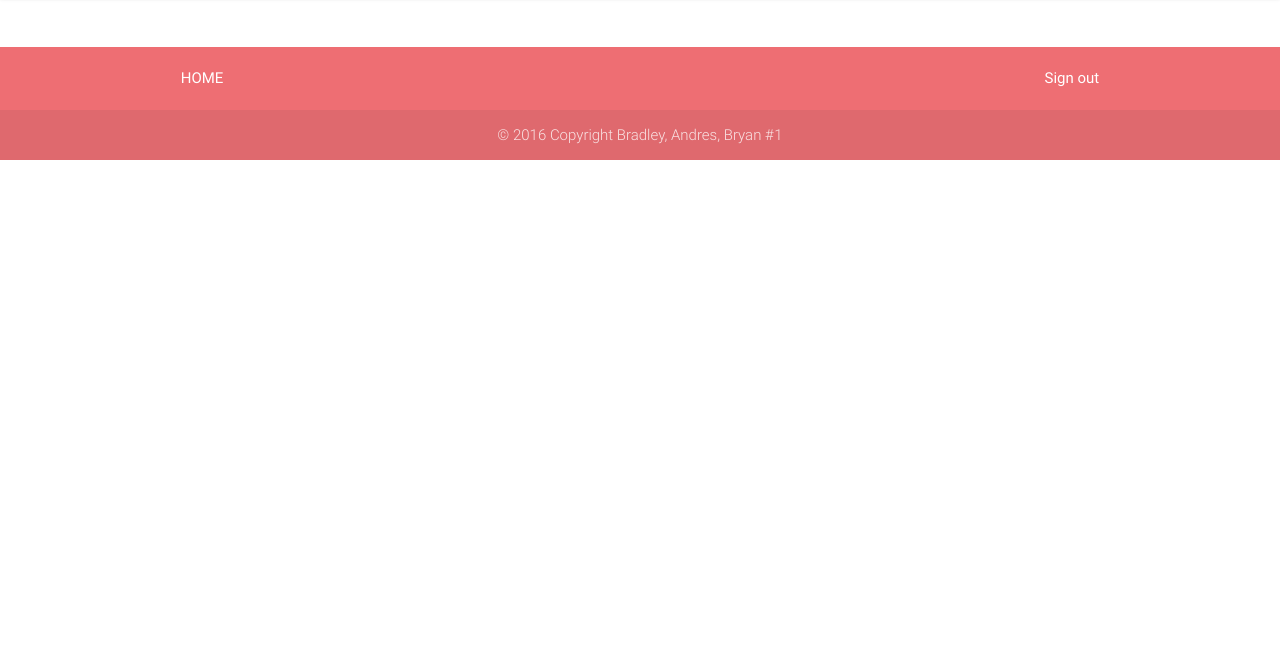
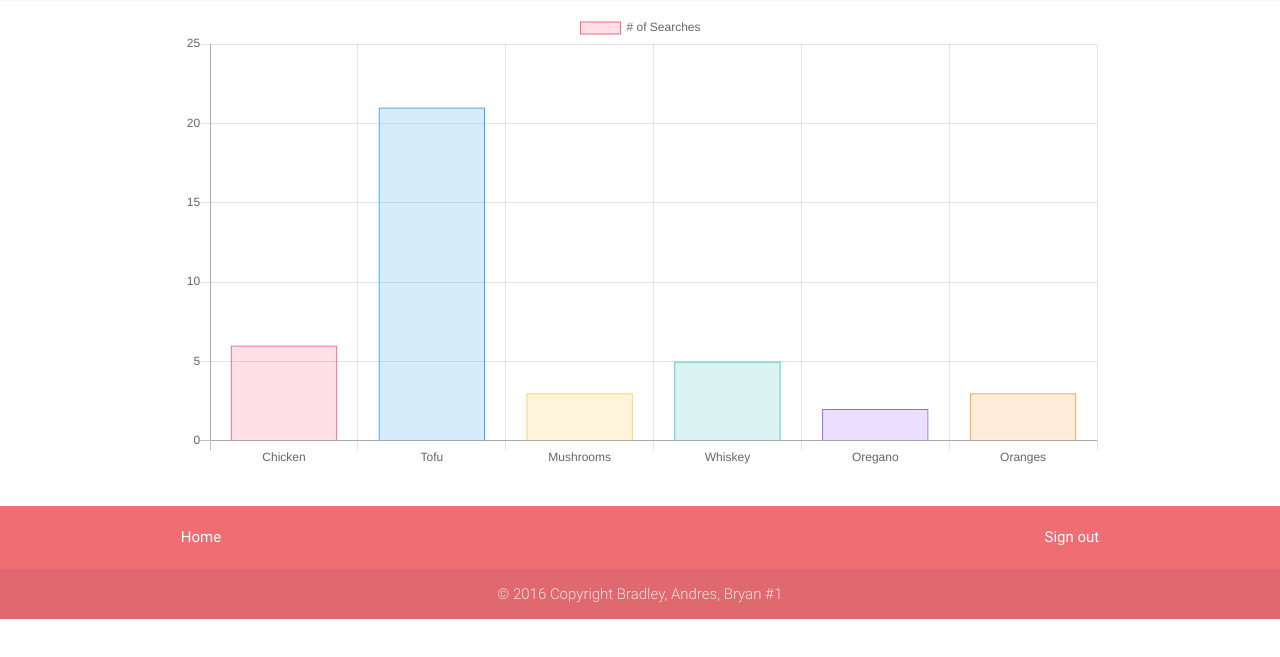
Before and after one commit to saenza76/project2, a website: page public/chart.html in a window 1280 px wide. Shown: the part 67-724 px from the top of the page. Drawn offline with nearby package versions, Linux system fonts and the light colour scheme.

Commit message:
added chart

```diff
--- a/public/chart.html
+++ b/public/chart.html
@@ -15,6 +15,7 @@
     <link href="https://fonts.googleapis.com/css?family=Oswald" rel="stylesheet">
     <!-- JQuery -->
     <script src="https://code.jquery.com/jquery-2.1.1.min.js"></script>
+    <script src="https://cdnjs.cloudflare.com/ajax/libs/Chart.js/2.4.0/Chart.bundle.min.js"></script>
     <script>
     $(document).ready(function() {
         $('.emptyDiv').hide();
@@ -60,17 +61,54 @@
             <!--   Icon Section   -->
             <div class="row">
                 <!--  =====CHART CODE GOES BETWEEN HERE ===== -->
-
-				<!-- <img style= "width: 85%;" src="https://2014moonstone.files.wordpress.com/2014/12/barchartcrisps.png"> -->
-
-				<!--  =====CHART CODE GOES BETWEEN HERE ===== -->
+                <canvas id="myChart" width="400" height="200"></canvas>
+                <script>
+                var ctx = document.getElementById("myChart");
+                var myChart = new Chart(ctx, {
+                    type: 'bar',
+                    data: {
+                        labels: ["Chicken", "Tofu", "Mushrooms", "Whiskey", "Oregano", "Oranges"],
+                        datasets: [{
+                            label: '# of Searches',
+                            data: [6, 21, 3, 5, 2, 3],
+                            backgroundColor: [
+                                'rgba(255, 99, 132, 0.2)',
+                                'rgba(54, 162, 235, 0.2)',
+                                'rgba(255, 206, 86, 0.2)',
+                                'rgba(75, 192, 192, 0.2)',
+                                'rgba(153, 102, 255, 0.2)',
+                                'rgba(255, 159, 64, 0.2)'
+                            ],
+                            borderColor: [
+                                'rgba(255,99,132,1)',
+                                'rgba(54, 162, 235, 1)',
+                                'rgba(255, 206, 86, 1)',
+                                'rgba(75, 192, 192, 1)',
+                                'rgba(153, 102, 255, 1)',
+                                'rgba(255, 159, 64, 1)'
+                            ],
+                            borderWidth: 1
+                        }]
+                    },
+                    options: {
+                        scales: {
+                            yAxes: [{
+                                ticks: {
+                                    beginAtZero: true
+                                }
+                            }]
+                        }
+                    }
+                });
+                </script>
+                <!--  =====CHART CODE GOES BETWEEN HERE ===== -->
             </div>
         </div>
     </div>
     <footer class="page-footer">
         <div class="container">
             <div class="row">
-                <a style="color: white;" href="index.html">HOME</a>
+                <a style="color: white;" href="index.html">Home</a>
                 <!-- Signout button -->
                 <a style="color: white;" class="right" href="http://localhost:3000" onclick="signOut();">Sign out</a>
                 <script>
```
Also changed, not shown: public/index.html (+2 -2 lines), 2 other files.
